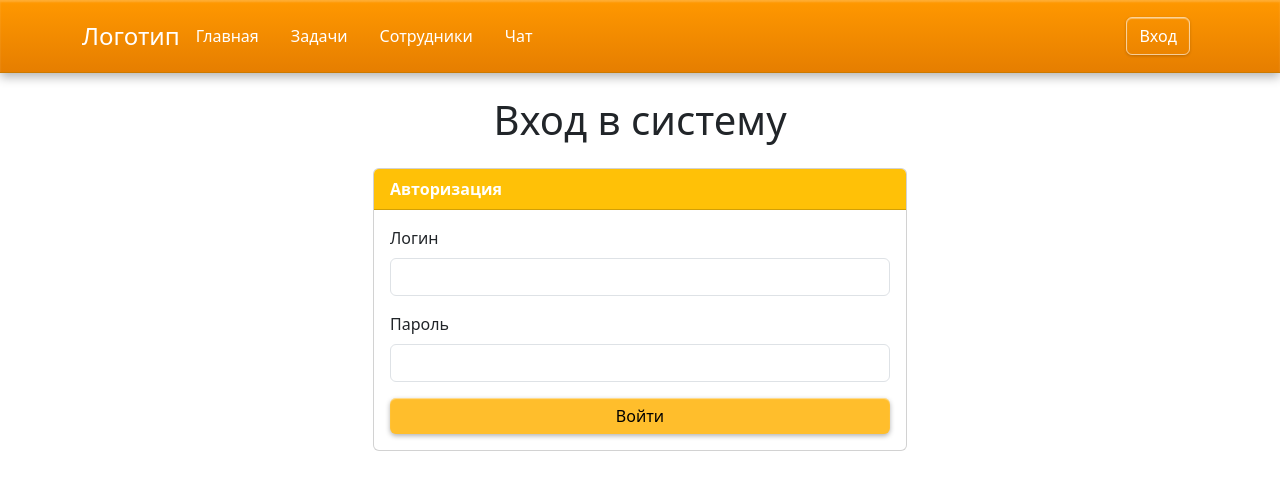
After one commit to Ithinkimbulletproof/CRM, a Django app: page /login/ in a window 1280 px wide. The commit adds this page. Shown: the top 490 px of the page. Run offline with Django 5.2, Linux system fonts and the light colour scheme.

Commit message:
Create login

```diff
--- a/chat/urls.py
+++ b/chat/urls.py
@@ -0,0 +1,6 @@
+from django.urls import path
+from . import views
+
+urlpatterns = [
+    path("", views.chat_view, name="chat"),
+]
--- a/chat/views.py
+++ b/chat/views.py
@@ -1,3 +1,5 @@
 from django.shortcuts import render
 
-# Create your views here.
+
+def chat_view(request):
+    return render(request, "chat/chat.html")
--- a/core/templates/core/base.html
+++ b/core/templates/core/base.html
@@ -64,6 +64,7 @@
                     <li><a href="/" class="nav-link text-white {% if request.path == '/' %}text-warning{% endif %}">Главная</a></li>
                     <li><a href="/tasks/" class="nav-link text-white {% if request.path == '/tasks/' %}text-warning{% endif %}">Задачи</a></li>
                     <li><a href="/employees/" class="nav-link text-white {% if request.path == '/employees/' %}text-warning{% endif %}">Сотрудники</a></li>
+                    <li><a href="/chat/" class="nav-link text-white {% if request.path == '/chat/' %}text-warning{% endif %}">Чат</a></li>
                 </ul>
 
                 <div class="text-end">
--- /dev/null
+++ b/core/templates/core/login.html
@@ -0,0 +1,33 @@
+{% extends 'core/base.html' %}
+
+{% block title %}Вход в систему{% endblock %}
+
+{% block content %}
+    <div class="container mt-5">
+        <h1 class="text-center mb-4">Вход в систему</h1>
+
+        <div class="row">
+            <div class="col-md-6 offset-md-3">
+                <div class="card">
+                    <div class="card-header bg-warning text-white">
+                        <strong>Авторизация</strong>
+                    </div>
+                    <div class="card-body">
+                        <form method="post">
+                            {% csrf_token %}
+                            <div class="mb-3">
+                                <label for="username" class="form-label">Логин</label>
+                                <input type="text" class="form-control" id="username" name="username" required>
+                            </div>
+                            <div class="mb-3">
+                                <label for="password" class="form-label">Пароль</label>
+                                <input type="password" class="form-control" id="password" name="password" required>
+                            </div>
+                            <button type="submit" class="btn btn-warning w-100">Войти</button>
+                        </form>
+                    </div>
+                </div>
+            </div>
+        </div>
+    </div>
+{% endblock %}
--- a/core/urls.py
+++ b/core/urls.py
@@ -1,6 +1,9 @@
+from django.contrib.auth import views as auth_views
 from django.urls import path
 from core import views
 
 urlpatterns = [
-    path('', views.home, name='home'),
+    path("", views.home, name="home"),
+    path('login/', views.login, name='login'),
+    path("logout/", auth_views.LogoutView.as_view(), name="logout"),
 ]
--- a/core/views.py
+++ b/core/views.py
@@ -3,3 +3,6 @@ from django.shortcuts import render
 
 def home(request):
     return render(request, "core/home.html")
+
+def login(request):
+    return render(request, "core/login.html")
--- a/crm/urls.py
+++ b/crm/urls.py
@@ -1,13 +1,10 @@
 from django.contrib import admin
 from django.urls import path, include
-from django.contrib.auth import views as auth_views
 
 urlpatterns = [
-    path('login/', auth_views.LoginView.as_view(), name='login'),
-    path('logout/', auth_views.LogoutView.as_view(), name='logout'),
-    path('admin/', admin.site.urls),
-    path('', include('core.urls')),
-    # path('chat/', include('chat.urls')),
-    # path('employees/', include('employees.urls')),
-    # path('tasks/', include('tasks.urls')),
+    path("admin/", admin.site.urls),
+    path("", include("core.urls")),
+    path("chat/", include("chat.urls")),
+    path("employees/", include("employees.urls")),
+    path("tasks/", include("tasks.urls")),
 ]
--- a/employees/urls.py
+++ b/employees/urls.py
@@ -0,0 +1,6 @@
+from django.urls import path
+from . import views
+
+urlpatterns = [
+    path("", views.employees_view, name="employees"),
+]
--- a/employees/views.py
+++ b/employees/views.py
@@ -1,3 +1,5 @@
 from django.shortcuts import render
 
-# Create your views here.
+
+def employees_view(request):
+    return render(request, "employees/employees.html")
--- a/tasks/urls.py
+++ b/tasks/urls.py
@@ -0,0 +1,6 @@
+from django.urls import path
+from . import views
+
+urlpatterns = [
+    path("", views.tasks_view, name="tasks"),
+]
--- a/tasks/views.py
+++ b/tasks/views.py
@@ -1,3 +1,5 @@
 from django.shortcuts import render
 
-# Create your views here.
+
+def tasks_view(request):
+    return render(request, "tasks/tasks.html")
```
Also changed, not shown: chat/templates/chat/chat.html (added, +48 -0 lines), employees/templates/employees/employees.html (added, +10 -0 lines), tasks/templates/tasks/tasks.html (added, +10 -0 lines), chat/templates/__init__.py (added), chat/templates/chat/__init__.py (added), employees/templates/__init__.py (added), employees/templates/employees/__init__.py (added), tasks/templates/__init__.py (added), tasks/templates/tasks/__init__.py (added).
